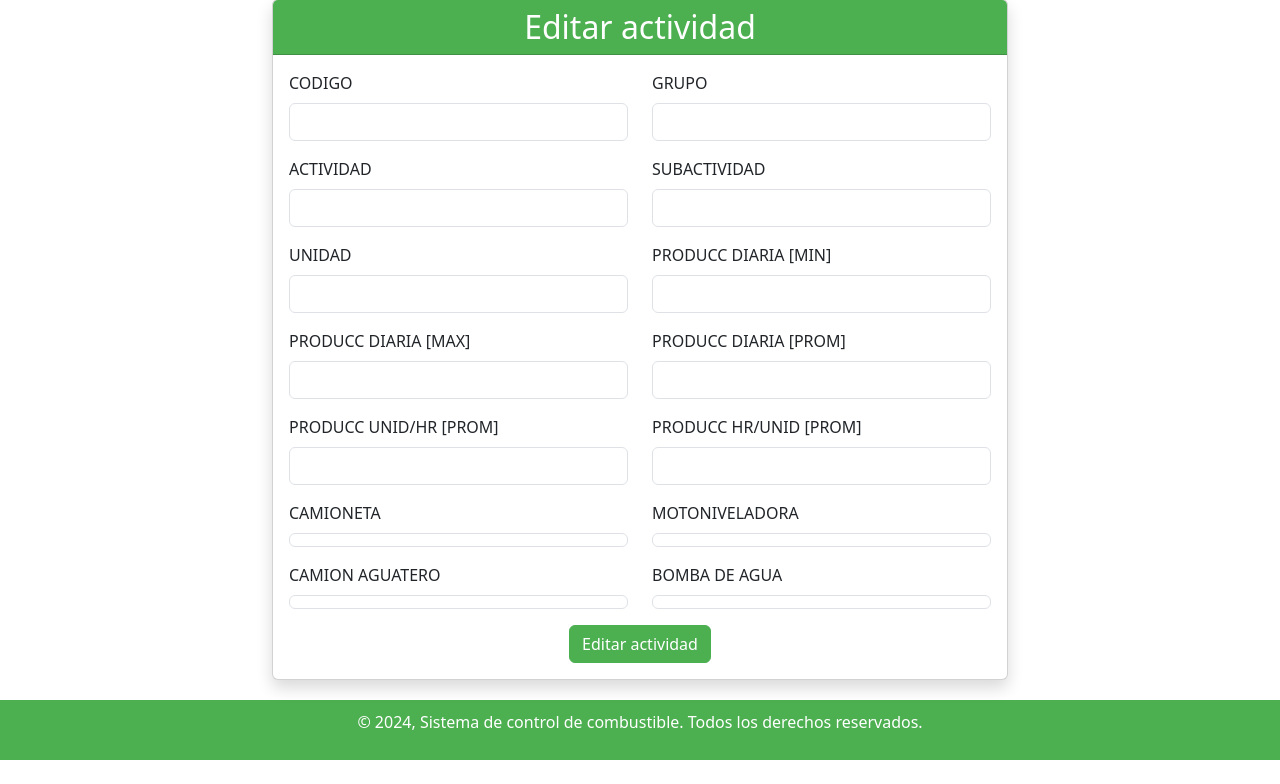
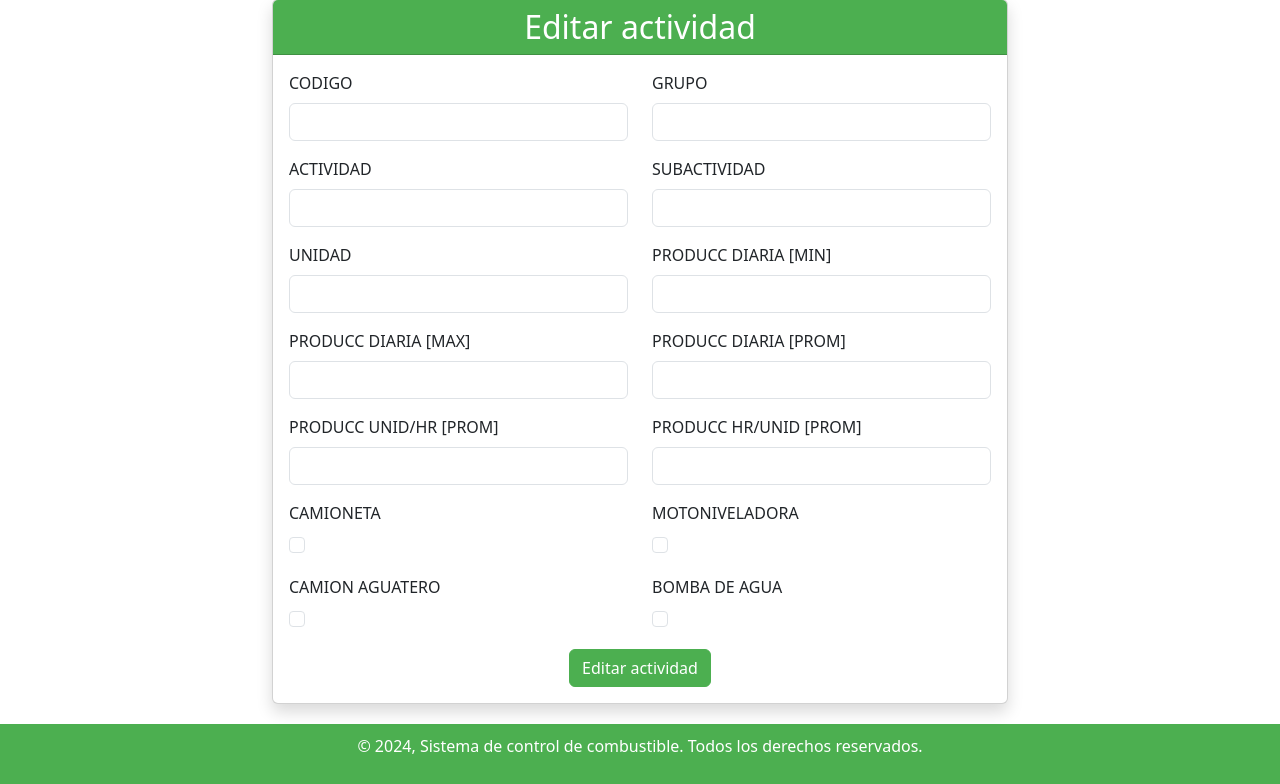
Before and after one commit to LorenzoFerreyra/control_combustible_app, a Django app: template control_app/templates/editar_actividad.html in a window 1280 px wide. Shown: the part 145-929 px from the top of the page. Before the commit the page ends 905 px from the top, so only its background shows below. Run offline with Django 5.2, Linux system fonts and the light colour scheme; the template is opened without the code that fills it: values that come from a table or form of the project are taken from there, others are empty; some libraries are stand-ins or nearby versions.

Commit message:
Update editar_actividad

```diff
--- a/control_app/templates/editar_actividad.html
+++ b/control_app/templates/editar_actividad.html
@@ -26,8 +26,15 @@
                             {% endif %}
                             <div class="col-md-6 mb-3">
                                 <label for="{{ field.id_for_label }}" class="form-label">{{ field.label }}</label>
-                                {% if field.name in 'ingreso,salida' %}
-                                    <input type="{{ field.field.widget.input_type }}" id="{{ field.id_for_label }}" name="{{ field.name }}" class="form-control" {% if field.value %}value="{{ field.value|date:'Y-m-d' }}"{% endif %}>
+                                {% if field.name in 'camioneta,motoniveladora,camion_aguatero,bomba_de_agua' %}
+                                    <div class="form-check">
+                                        <input class="form-check-input" type="checkbox" id="{{ field.id_for_label }}" name="{{ field.name }}" {% if field.value %}checked{% endif %}>
+                                        <label class="form-check-label" for="{{ field.id_for_label }}">
+
+                                        </label>
+                                    </div>
+                                {% elif field.name in 'ingreso,salida' %}
+                                    <input type="date" id="{{ field.id_for_label }}" name="{{ field.name }}" class="form-control" {% if field.value %}value="{{ field.value|date:'Y-m-d' }}"{% endif %}>
                                 {% else %}
                                     <input type="{{ field.field.widget.input_type }}" id="{{ field.id_for_label }}" name="{{ field.name }}" class="form-control" {% if field.value %}value="{{ field.value }}"{% endif %}>
                                 {% endif %}
```
